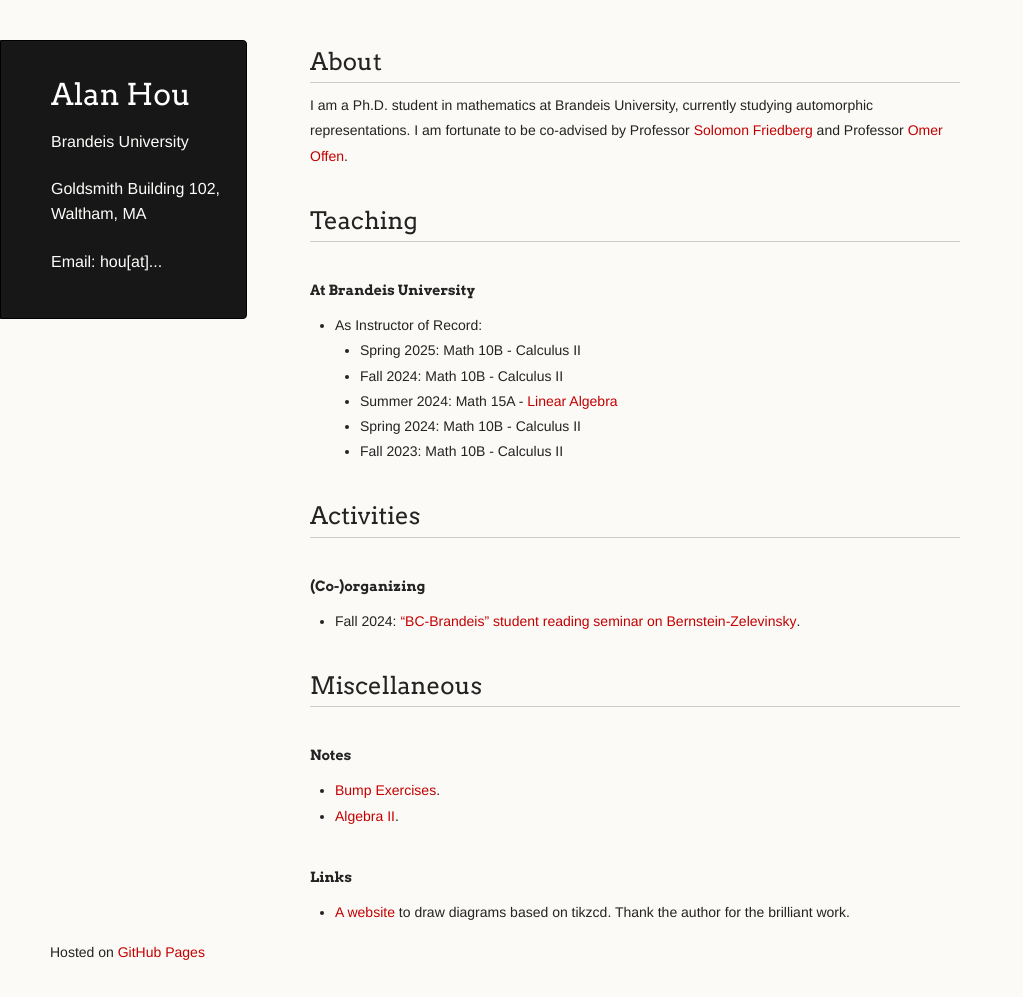
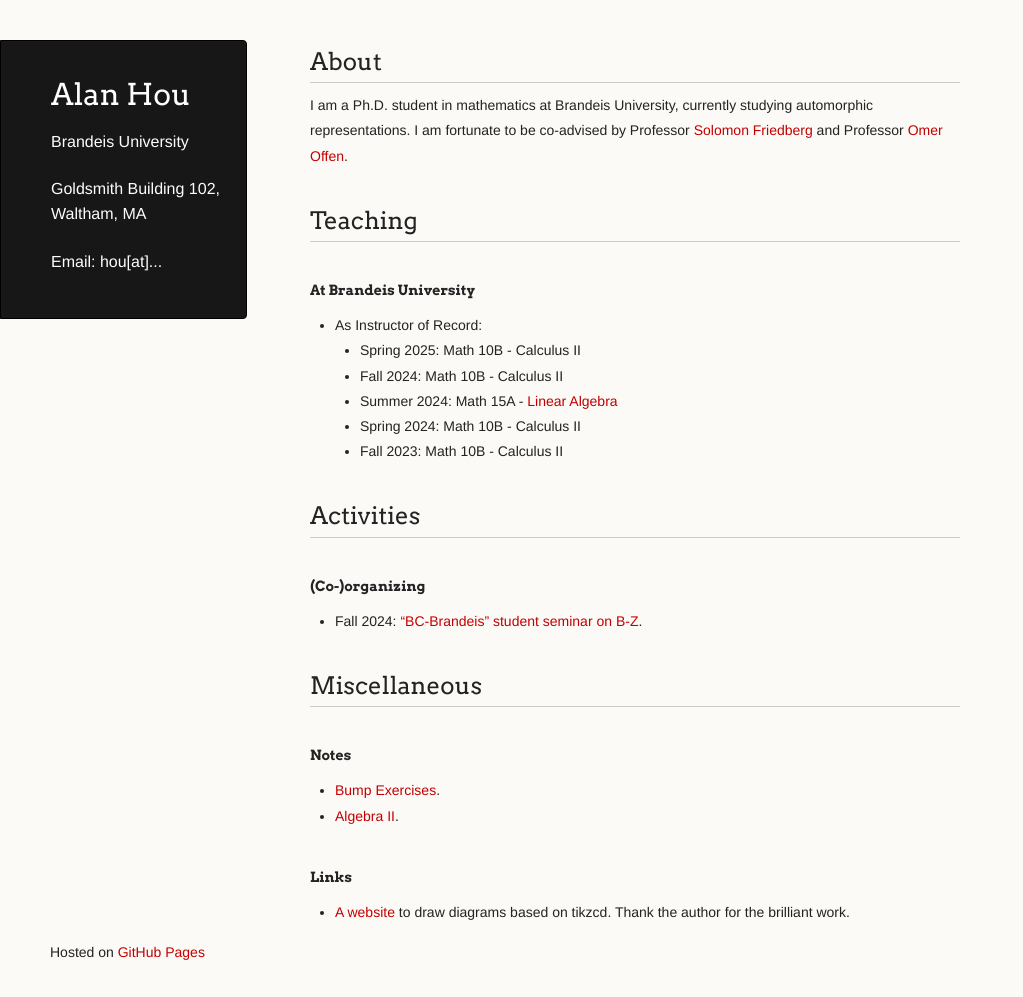
Before and after one commit to axhou/axhou.github.io, a Jekyll site: the page built from index.md, in a window 1280 px wide and 997 px high. Shown: the whole window, without its empty margins (0-1023 px from the left). Built offline with Jekyll 4.4.1, drawn with Linux system fonts in a browser that asks for light colours; our own code applies the rules of GitHub Pages for plain Markdown files.

Commit message:
Update index.md

```diff
--- a/index.md
+++ b/index.md
@@ -21,7 +21,7 @@
 ## Activities
 
 #### (Co-)organizing
-- Fall 2024: ["BC-Brandeis" student reading seminar on Bernstein-Zelevinsky](./bzf2024.html).
+- Fall 2024: ["BC-Brandeis" student seminar on B-Z](./bzf2024.html).
 
 ## Miscellaneous
 
```
